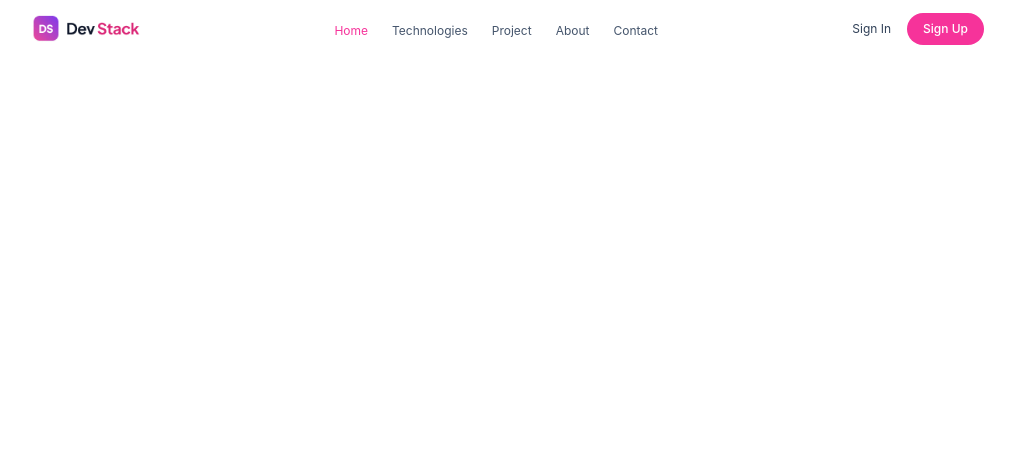
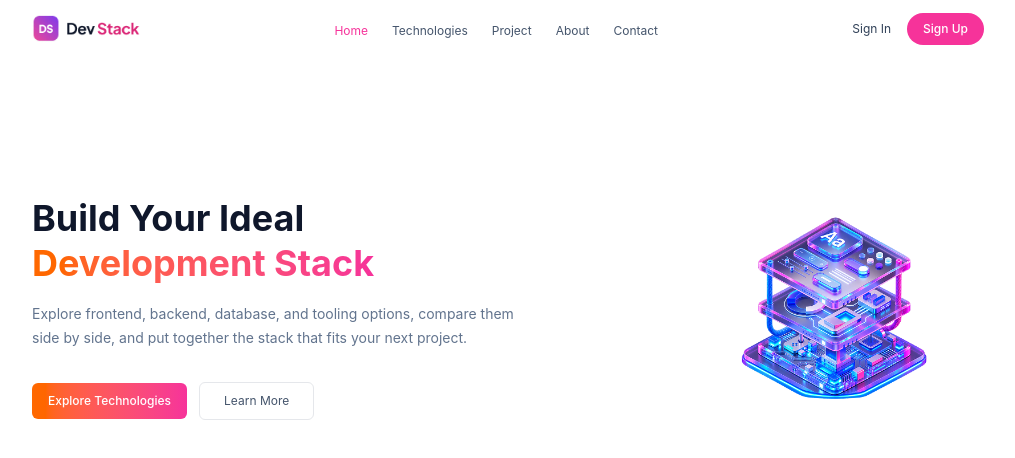
Before and after one commit to aisul01/dev-stack-a5, a React (Vite) app: page / in a window 1280 px wide. Shown: the top 458 px of the page, without its empty margins (132-1147 px from the left). Built offline with nearby package versions, Linux system fonts and the light colour scheme.

Commit message:
I created my banner hero section

```diff
--- a/src/App.tsx
+++ b/src/App.tsx
@@ -1,3 +1,4 @@
+import Banner from "./components/Banner"
 import Nav from "./components/Nav"
 
 
@@ -6,6 +7,7 @@ function App() {
   return (
     <>
     <Nav/>
+    <Banner/>
     </>
   )
 }
--- /dev/null
+++ b/src/components/Banner.tsx
@@ -0,0 +1,47 @@
+import BannerImage from "../assets/banner-stack.png";
+
+const Banner = () => {
+    return (
+        <section className="bg-white">
+            <div className="mx-auto flex min-h-[500px] max-w-[1000px] items-center justify-between px-6 py-16">
+
+                {/* Left Content start */}
+                <div className="max-w-[520px]">
+
+                    <h1 className="text-4xl font-bold leading-tight text-slate-900">
+                        Build Your Ideal
+                        <br />
+
+                        <span className="bg-gradient-to-r from-orange-500 to-pink-500 bg-clip-text text-transparent"> Development Stack </span>
+                    </h1>
+
+                    <p className="mt-4 max-w-[500px] text-sm leading-6 text-slate-500">
+                        Explore frontend, backend, database, and tooling options,
+                        compare them side by side, and put together the stack that
+                        fits your next project.
+                    </p>
+                     {/* Left Content End */}
+
+                    {/* Buttons create start*/}
+                    <div className="mt-8 flex items-center gap-3">
+
+                        <button className="rounded-md bg-gradient-to-r from-orange-500 to-pink-500 px-4 py-2.5 text-xs font-medium text-white hover:opacity-90"> Explore Technologies </button>
+
+                        <button className="rounded-md border border-gray-200 px-6 py-2.5 text-xs text-slate-600 hover:bg-gray-50"> Learn More </button>
+
+                    </div>
+
+                </div>
+
+
+                {/* Right Image */}
+                <div>
+                    <img src={BannerImage} alt="Development Stack"className="w-[300px]"/>
+                </div>
+
+            </div>
+        </section>
+    );
+};
+
+export default Banner;
```
